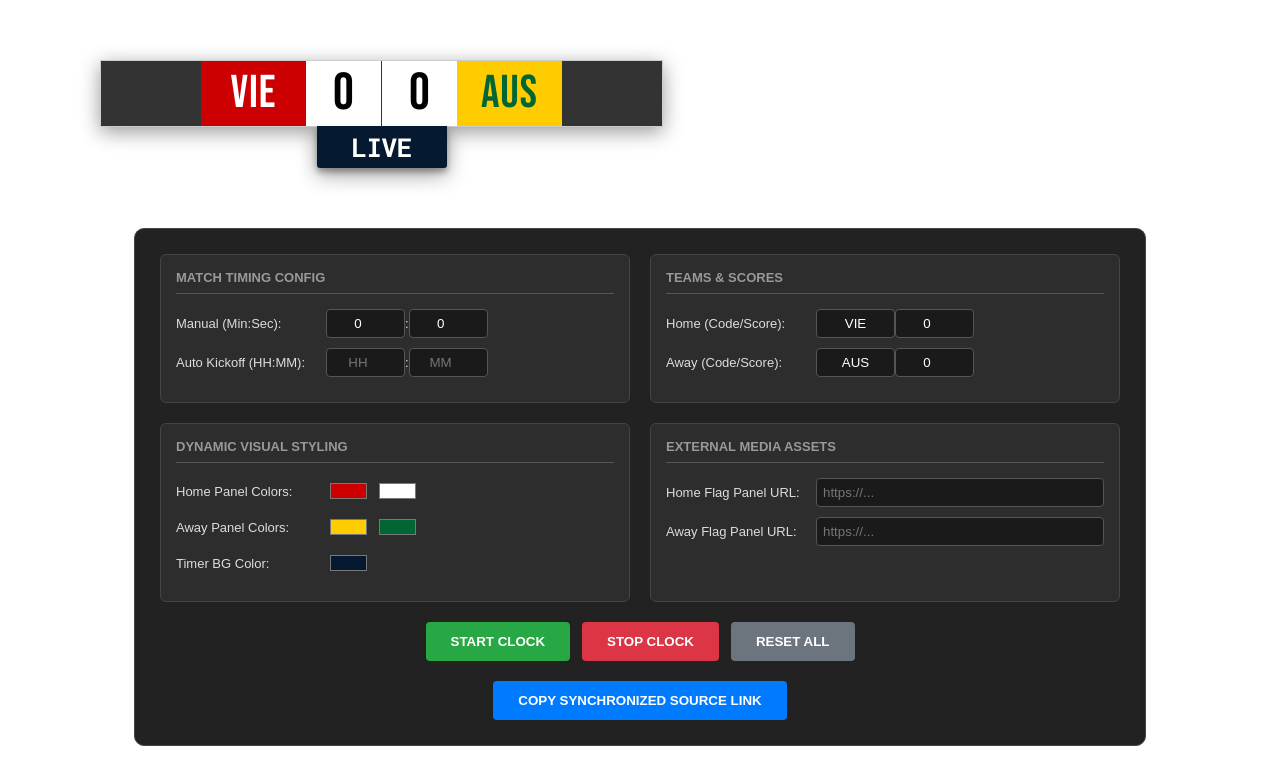
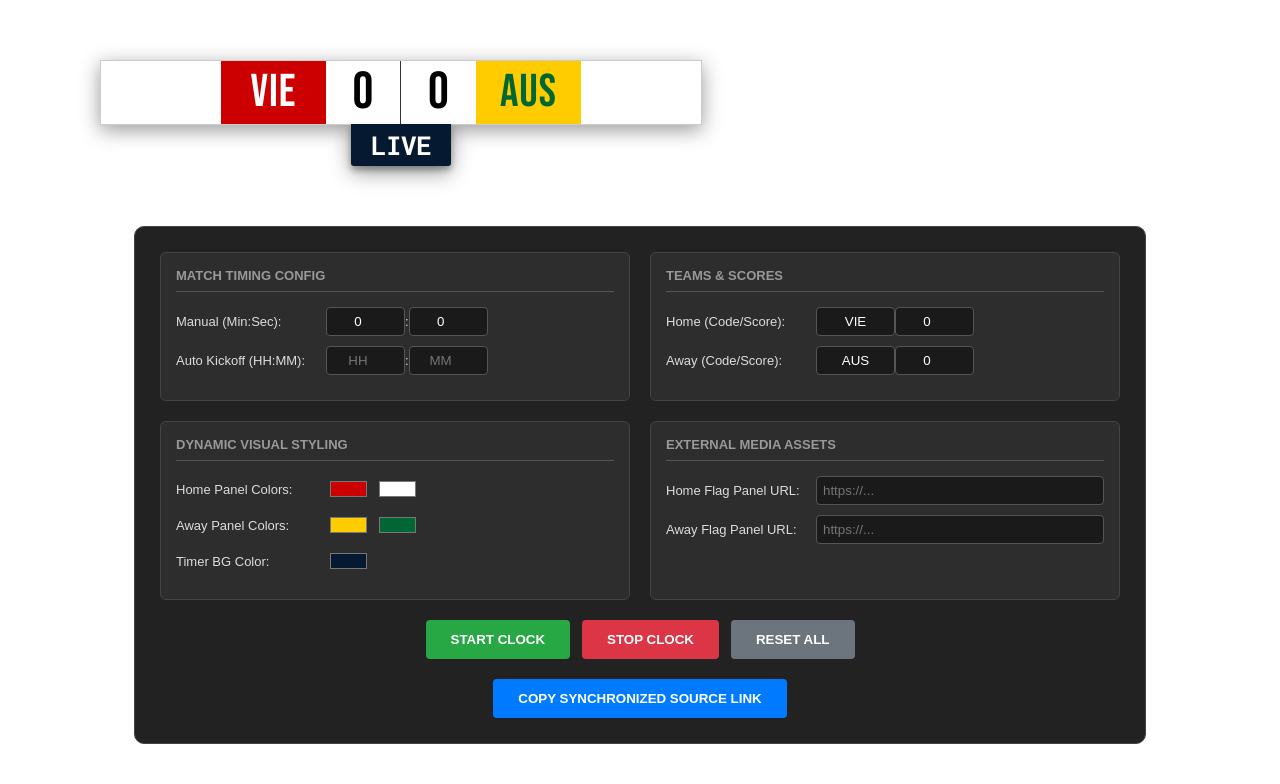
Before and after one commit to desisurajyt-bit/ROMEOFAV, a plain HTML site: page index.html in a window 1280 px wide. Drawn offline with Linux system fonts and the light colour scheme.

Commit message:
Add files via upload

```diff
--- a/index.html
+++ b/index.html
@@ -2,7 +2,7 @@
 <html lang="en">
 <head>
     <meta charset="UTF-8">
-    <title>Segmented International Scoreboard v14.2</title>
+    <title>Segmented International Scoreboard v14.4</title>
     <style>
         @import url('https://fonts.googleapis.com/css2?family=Bebas+Neue&family=Roboto+Mono:wght@700&family=Roboto:wght@400;700;900&display=swap');
 
@@ -35,22 +35,25 @@
             background-color: #ffffff;
             overflow: hidden;
             border: 1px solid rgba(0, 0, 0, 0.2);
+            box-sizing: border-box;
         }
 
-        /* Full Height Flag Boxes */
+        /* Widened Flag Boxes for Widescreen Adjustment */
         .flag-box {
             height: 100%;
-            width: 100px;
+            width: 120px; /* Increased to 120px to give wide flags room to adjust */
             display: flex;
             align-items: center;
             justify-content: center;
-            background-color: #333;
+            background-color: transparent;
+            padding: 4px;
+            box-sizing: border-box;
         }
 
         .flag-box img {
-            width: 100%;
-            height: 100%;
-            object-fit: cover;
+            max-width: 100%;
+            max-height: 100%;
+            object-fit: contain; /* Keeps the entire flag visible without cutting it off */
         }
 
         /* Compressed TLA Code Boxes */
@@ -64,6 +67,7 @@
             font-size: 46px;
             letter-spacing: 1px;
             text-transform: uppercase;
+            box-sizing: border-box;
         }
 
         /* Center Score Blocks */
@@ -77,6 +81,7 @@
             justify-content: center;
             font-family: 'Bebas Neue', sans-serif;
             font-size: 52px;
+            box-sizing: border-box;
         }
 
         .score-block.home-side {
@@ -98,6 +103,7 @@
             box-shadow: 0px 4px 6px rgba(0,0,0,0.3);
             margin-top: -1px;
             letter-spacing: -0.5px;
+            box-sizing: border-box;
         }
 
         /* --- CONTROL PANEL --- */
@@ -200,7 +206,6 @@
 
             document.getElementById('ui-timer').style.backgroundColor = timerBg;
 
-            // Restored original setup logic to display "LIVE" prior to initialization
             if (!isStarted) {
                 document.getElementById('ui-timer').innerText = "LIVE";
                 totalSecs = (parseInt(document.getElementById('cfg-m').value) || 0) * 60 + (parseInt(document.getElementById('cfg-s').value) || 0);
```
